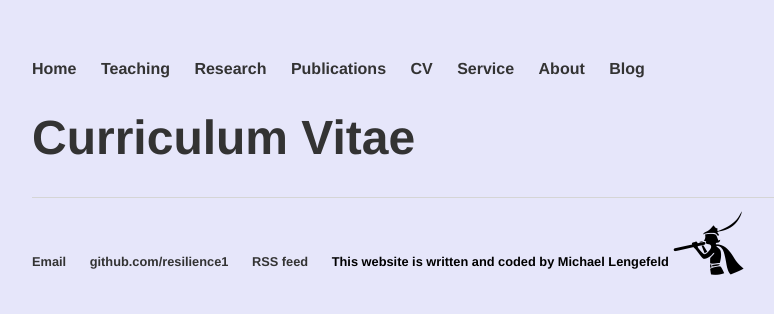
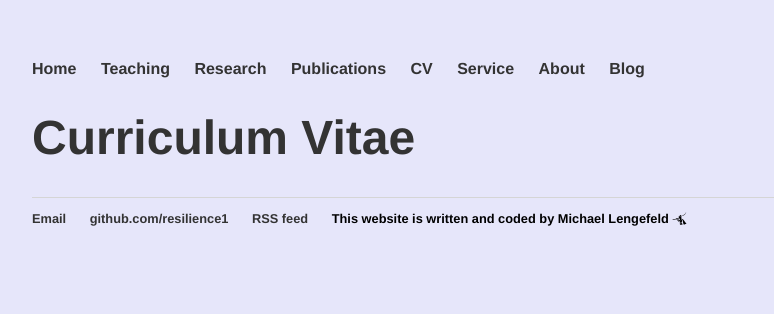
Before and after one commit to resilience1/resilience1.github.io, a Jekyll site: the page built from cv/index.html, in a window 1280 px wide. Shown: the top 314 px of the page, without its empty margins (160-934 px from the left). Built offline with Jekyll 4.4.1, drawn with Linux system fonts in a browser that asks for light colours; nearby versions of some CDN libraries.

Commit message:
Update default.html

```diff
--- a/_layouts/default.html
+++ b/_layouts/default.html
@@ -31,7 +31,7 @@
 	        		<li><a href="https://github.com/resilience1">github.com/resilience1</a></li>
 				<li><a href="http://resilience1.github.io/blog/atom.xml">RSS feed</a></li>
 				 <li>          This website is written and coded by Michael Lengefeld
-					 <i class="fa fa-pied-piper-alt fa-5x"></i>    </li>
+					 <i class="fa fa-pied-piper-alt fa-2.5x"></i>    </li>
 				</ul>
 			</footer>
 		</body>
```
